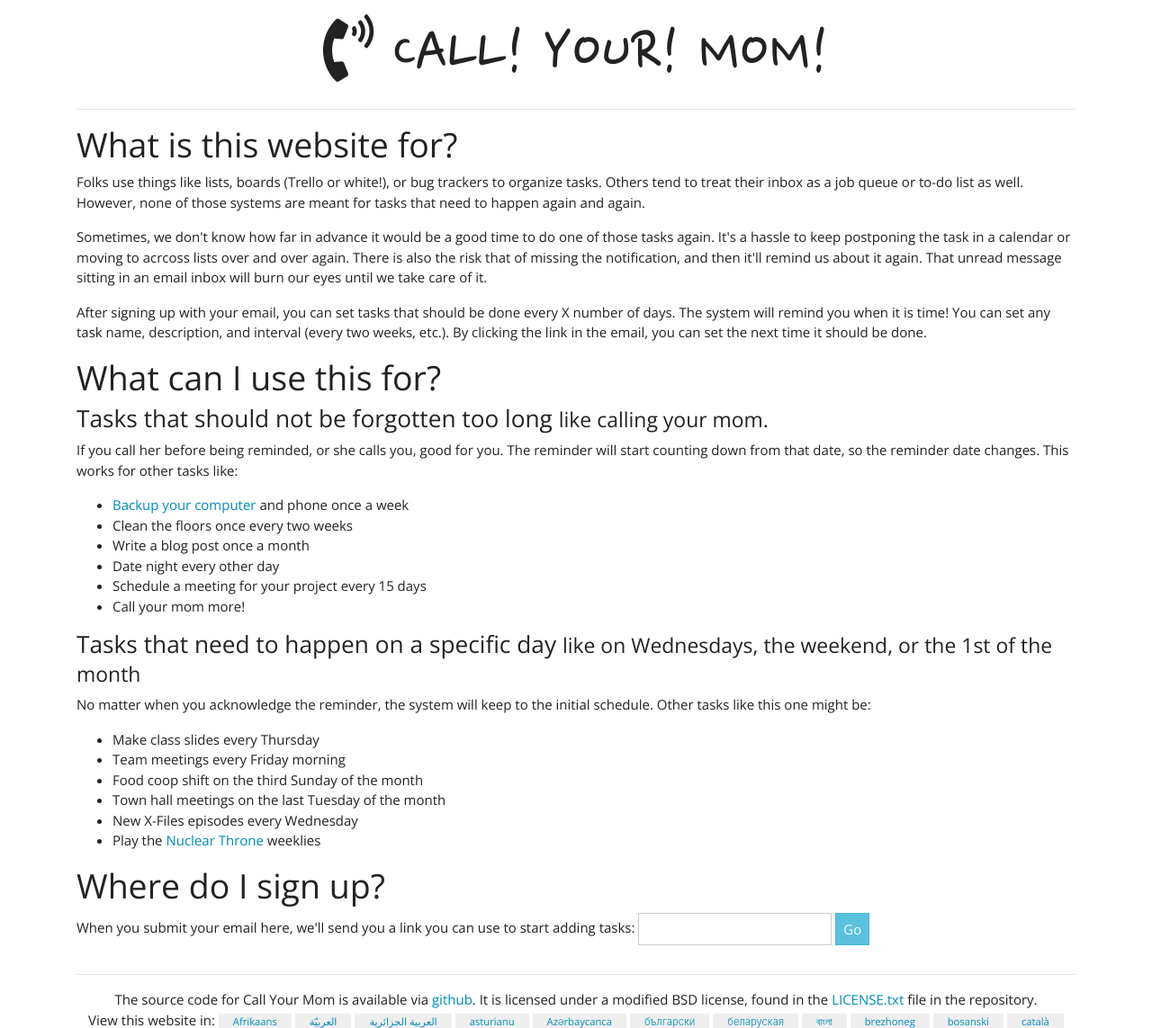
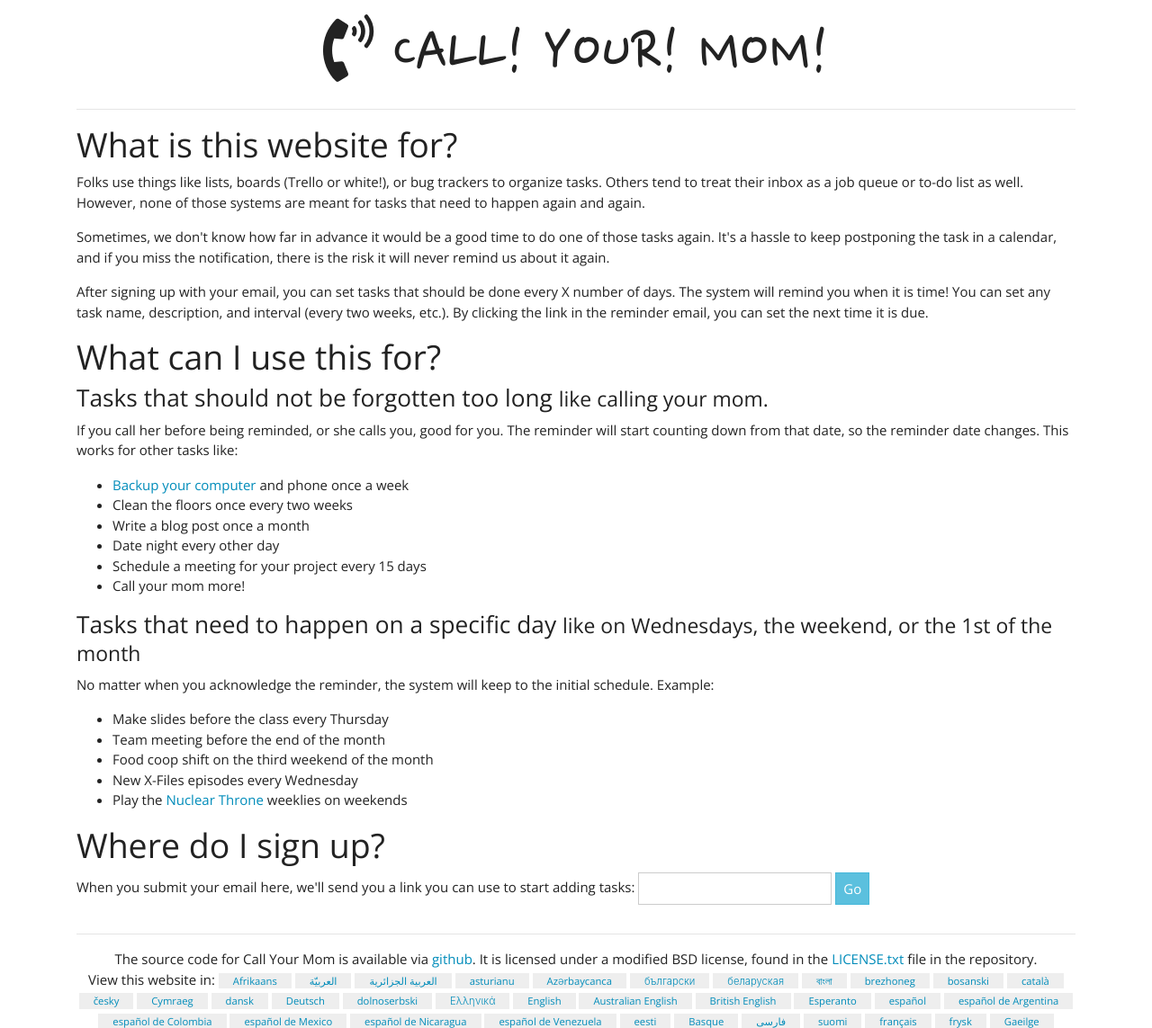
Before and after one commit to remram44/call_your_mom, a Django app: template call_your_mom/templates/call_your_mom/landing.html in a window 1280 px wide. Shown: the top 1143 px of the page at 90% size. Run offline with Django 3.2, Linux system fonts and the light colour scheme; the template is opened without the code that fills it, so the values that code supplies are empty; some libraries are stand-ins or nearby versions.

Commit message:
Fix wording on landing page a bit

```diff
--- a/call_your_mom/templates/call_your_mom/landing.html
+++ b/call_your_mom/templates/call_your_mom/landing.html
@@ -7,8 +7,8 @@
 
   <h1>What is this website for?</h1>
   <p>Folks use things like lists, boards (Trello or white!), or bug trackers to organize tasks. Others tend to treat their inbox as a job queue or to-do list as well. However, none of those systems are meant for tasks that need to happen again and again.</p>
-  <p>Sometimes, we don't know how far in advance it would be a good time to do one of those tasks again. It's a hassle to keep postponing the task in a calendar or moving to acrcoss lists over and over again. There is also the risk that of missing the notification, and then it'll remind us about it again. That unread message sitting in an email inbox will burn our eyes until we take care of it.</p>
-  <p>After signing up with your email, you can set tasks that should be done every X number of days. The system will remind you when it is time! You can set any task name, description, and interval (every two weeks, etc.). By clicking the link in the email, you can set the next time it should be done.</p>
+  <p>Sometimes, we don't know how far in advance it would be a good time to do one of those tasks again. It's a hassle to keep postponing the task in a calendar, and if you miss the notification, there is the risk it will never remind us about it again.</p>
+  <p>After signing up with your email, you can set tasks that should be done every X number of days. The system will remind you when it is time! You can set any task name, description, and interval (every two weeks, etc.). By clicking the link in the reminder email, you can set the next time it is due.</p>
 
   <h1>What can I use this for?</h1>
     <h3>Tasks that should not be forgotten too long <small>like calling your mom.</small></h3>
@@ -23,14 +23,13 @@
       </ul>
 
       <h3>Tasks that need to happen on a specific day <small>like on Wednesdays, the weekend, or the 1st of the month</small></h3>
-      <p>No matter when you acknowledge the reminder, the system will keep to the initial schedule. Other tasks like this one might be:</p>
+      <p>No matter when you acknowledge the reminder, the system will keep to the initial schedule. Example:</p>
       <ul>
-        <li>Make class slides every Thursday</li>
-        <li>Team meetings every Friday morning</li>
-        <li>Food coop shift on the third Sunday of the month</li>
-        <li>Town hall meetings on the last Tuesday of the month</li>
+        <li>Make slides before the class every Thursday</li>
+        <li>Team meeting before the end of the month</li>
+        <li>Food coop shift on the third weekend of the month</li>
         <li>New X-Files episodes every Wednesday</li>
-        <li>Play the <a href="http://nuclearthrone.com/">Nuclear Throne</a> weeklies</li>
+        <li>Play the <a href="http://nuclearthrone.com/">Nuclear Throne</a> weeklies on weekends</li>
       </ul>
 
   {% endblocktrans %}
```
